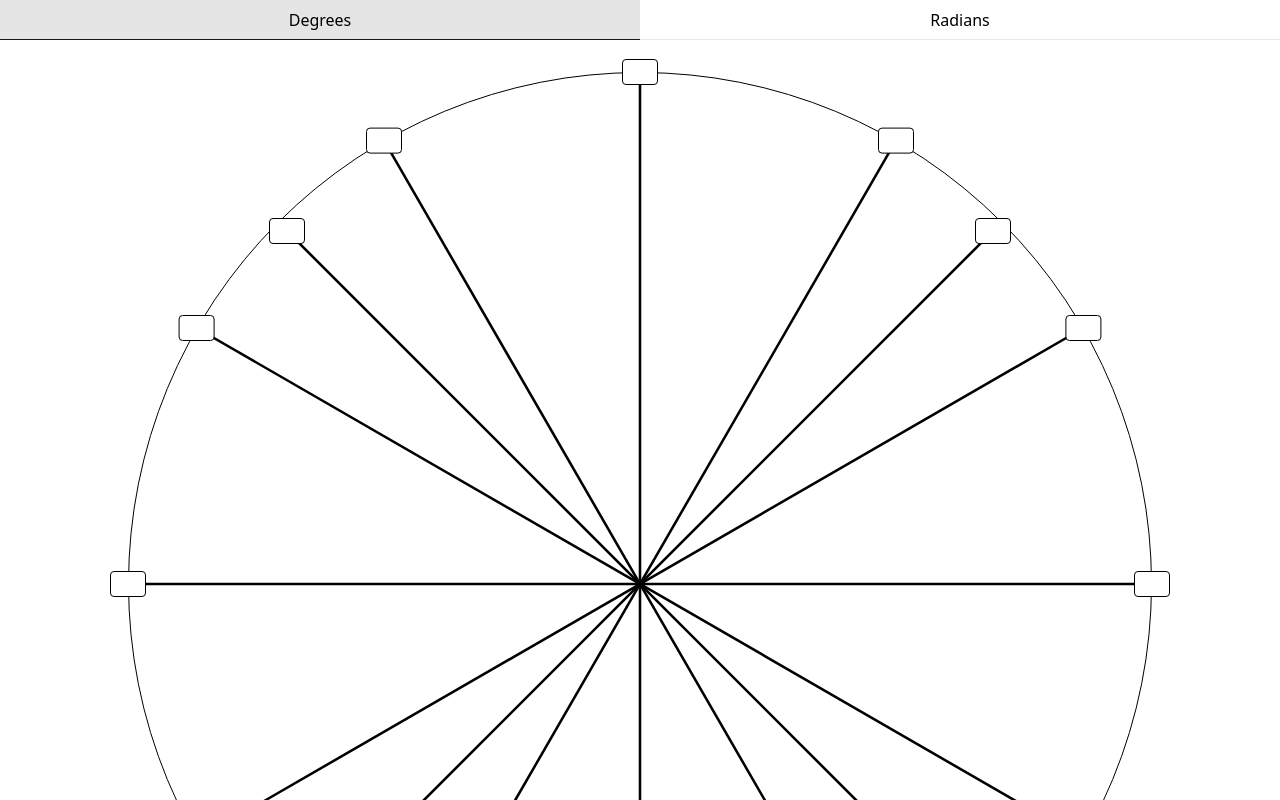
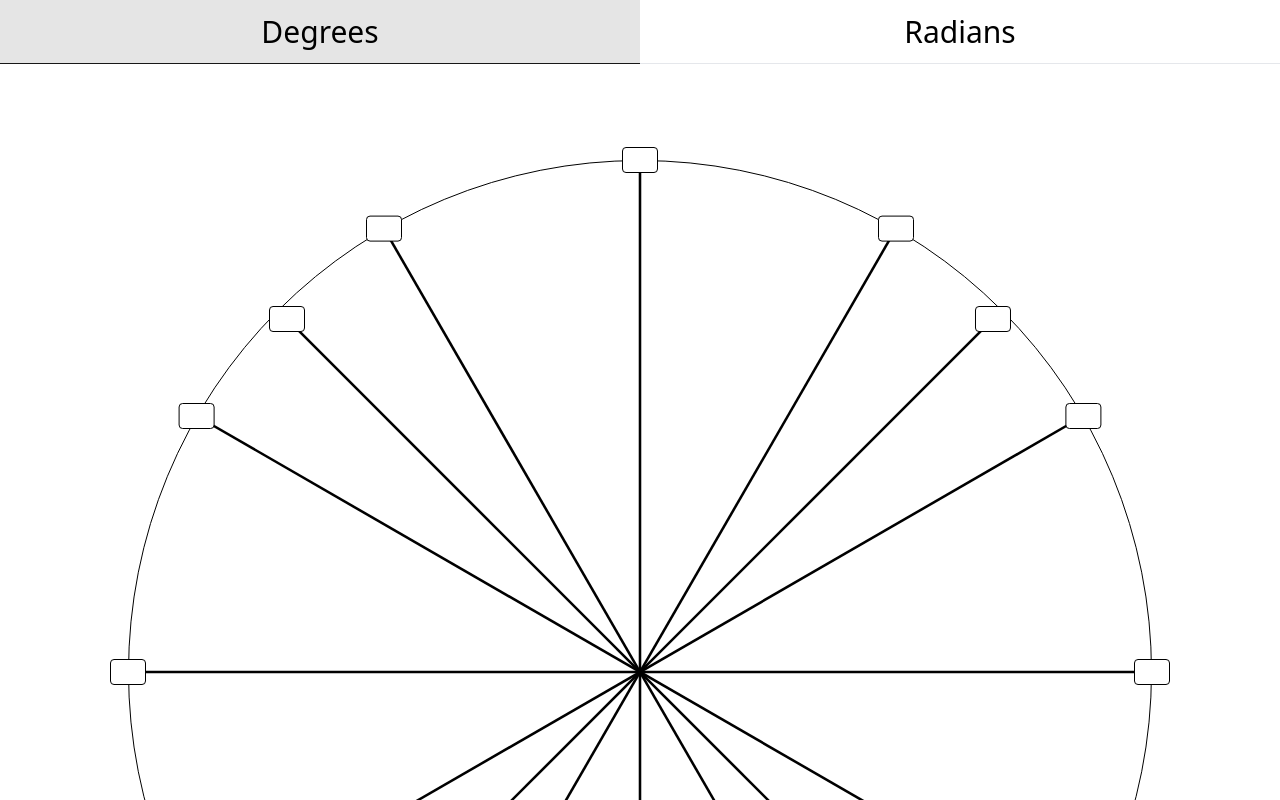
Before and after one commit to 8SIXSect/UnitCircleSite, a Vue app: page / in a window 1280 px wide. Shown: the top 800 px of the page. Built offline with nearby package versions, Linux system fonts and the light colour scheme.

Commit message:
Made buttons bigger

```diff
--- a/src/components/GameCompletedOverlay.vue
+++ b/src/components/GameCompletedOverlay.vue
@@ -15,15 +15,16 @@ const resetGame = () => {
 </script>
 
 <template>
-    <div class="fixed top-0 left-0 w-full h-full flex justify-center items-center">
-        <h1 class="bg-white text-center">Game Completed!</h1>
-        <button @click="resetGame">Retry?</button>
+    <div class="absolute top-0 left-0 w-full h-screen flex flex-col justify-center items-center z-20">
+        <h1 class="text-center text-5xl z-[inherit]">Game Completed!</h1>
+        <button @click="resetGame" class="text-3xl border border-solid border-black p-2 rounded">Retry?</button>
     </div>
 </template>
 
 
 <style scoped>
-div {
-    background: rgba(0, 0, 0, 0.5);
+div.absolute {
+    background: rgba(0, 0, 0, 0.65);
 }
+
 </style>
--- a/src/components/UnitCircle.vue
+++ b/src/components/UnitCircle.vue
@@ -63,7 +63,7 @@ onMounted(() => {
 
 <template>
     <UnitCircleMode />
-    <div class="flex justify-center items-center my-8">
+    <div class="flex justify-center items-center mb-16 mt-24">
         <svg
             viewBox="-1 -1 2 2"
             class="border border-solid border-black rounded-full w-base"
--- a/src/components/text_entry_box/InputBox.vue
+++ b/src/components/text_entry_box/InputBox.vue
@@ -124,7 +124,7 @@ const inputBoxStyle = computed<StyleValue>(() => {
     * These are the tailwind classes that will be used for the input box
 */
 const inputBoxClasses = computed(() => {
-    const addClass = (className: string) => ({ [className]: true })
+    const addClass = (className: string) => ({ [className]: true });
 
     return {
         ...(isRadiansEnabled.value && props.isFocused ? addClass("rounded-l") : addClass("rounded")),
@@ -135,8 +135,8 @@ const inputBoxClasses = computed(() => {
         ...addClass("border-solid"),
         ...addClass("border-black"),
         ...addClass("text-md"),
-    }
-})
+    };
+});
 
 
 /**
--- a/src/components/unit_circle/UnitCircleModeButton.vue
+++ b/src/components/unit_circle/UnitCircleModeButton.vue
@@ -12,6 +12,6 @@ const props = defineProps<{
 </script>
 
 <template>
-    <button v-if="isButtonEnabled" class="border-b border-neutral-900 flex-1 h-10 bg-neutral-200" disabled>{{ textToDisplay }}</button>
-    <button v-else @click="store.switchAngleMode" class="flex-1 h-10 border-b">{{ textToDisplay }}</button>
+    <button v-if="isButtonEnabled" class="border-b border-neutral-900 flex-1 h-16 bg-neutral-200 text-3xl" disabled>{{ textToDisplay }}</button>
+    <button v-else @click="store.switchAngleMode" class="border-b flex-1 h-16 text-3xl">{{ textToDisplay }}</button>
 </template>
```
